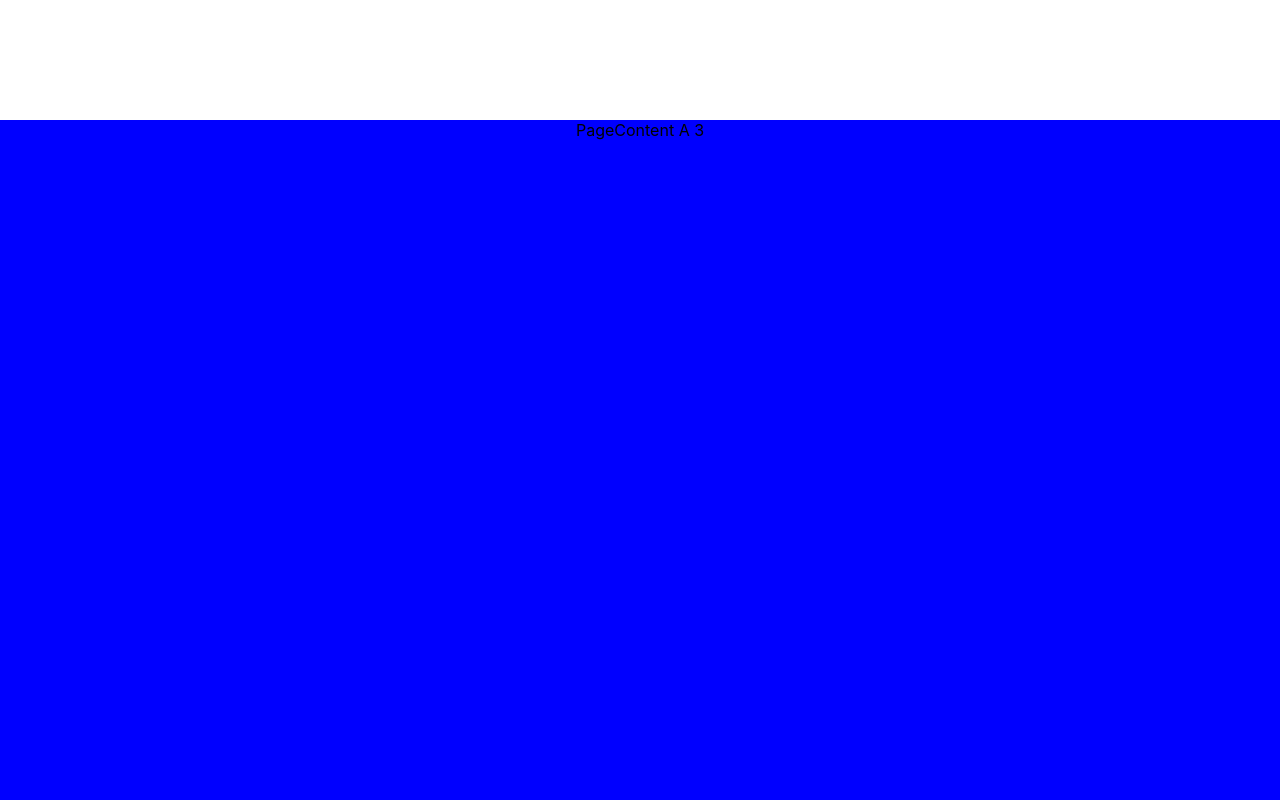
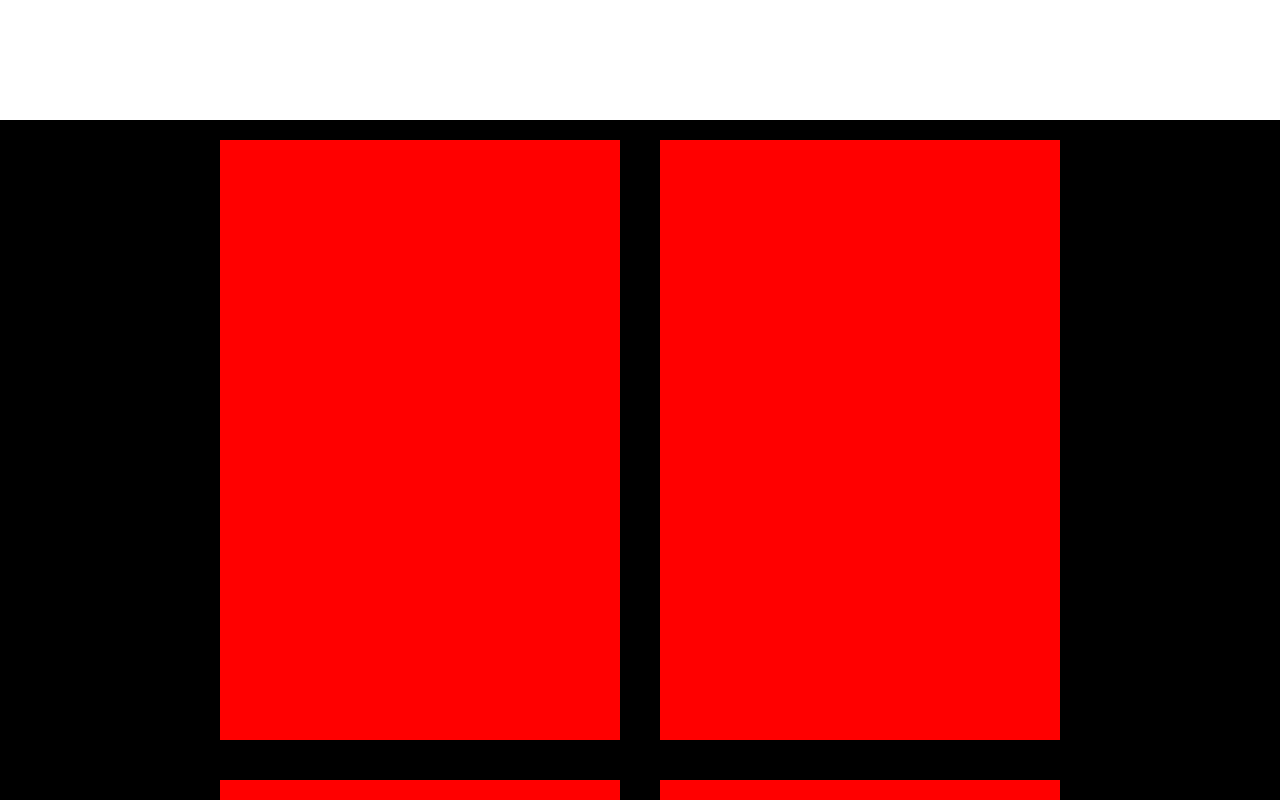
Before and after one commit to KrisHHFI/React-Front-end-Portfolio-Piece, a React (Create React App) app: page / in a window 1280 px wide. Shown: the part 1480-2280 px from the top of the page. Built offline with nearby package versions, Linux system fonts and the light colour scheme.

Commit message:
Basic structure for the products

```diff
--- a/src/App.css
+++ b/src/App.css
@@ -95,6 +95,15 @@
 }
 
 .PageContentA3 {
-  background-color: blue;
-  height: 100vh;
+  background-color: black;
+  display: flex;
+  flex-wrap: wrap;
+  justify-content: center;
 }
+
+.Product {
+  background-color: red;
+  height: 600px;
+  width: 400px;
+  margin: 20px
+}
--- a/src/Components/Project A/Navigation Bar A.js
+++ b/src/Components/Navigation Bar.js
@@ -1,6 +1,6 @@
 import React, { } from 'react';
-import '../../App.css';
-import CompanyALogo from '../../Images/Company A Logo.png';
+import '../App.css';
+import CompanyALogo from '../Images/Company A Logo.png';
 
 
 export default function NavigationBarA() {
@@ -16,7 +16,7 @@ export default function NavigationBarA() {
                     Products
                 </div>
                 <div class="NavBarA-Link">
-                    Blog
+                    Our Story
                 </div>
                 <div class="NavBarA-Link">
                     About
--- a/src/Components/Project A/PageContent A 1.js
+++ b/src/Components/PageContent1.js
@@ -1,5 +1,5 @@
 import React, { } from 'react';
-import A1 from '../../Videos/A1.mp4';
+import A1 from '../Videos/A1.mp4';
 
 export default function PageContentA1() {
 
--- a/src/Components/Project A/PageContent A 2.js
+++ b/src/Components/PageContent2.js
@@ -1,5 +1,5 @@
 import React, { } from 'react';
-import A2Image from '../../Images/A2Image.png';
+import A2Image from '../Images/Content2Image.png';
 
 export default function PageContentA2() {
 
--- /dev/null
+++ b/src/Components/PageContent3.js
@@ -0,0 +1,16 @@
+import React, {} from 'react';
+
+export default function PageContentA3() {
+
+
+    return (
+        <div class = "PageContentA3">
+            <div class = "Product"></div>
+            <div class = "Product"></div>
+            <div class = "Product"></div>
+            <div class = "Product"></div>
+            <div class = "Product"></div>
+            <div class = "Product"></div>
+        </div>
+    );
+}
--- a/src/Components/Project A/PageContent A 3.js
+++ /dev/null
@@ -1,11 +0,0 @@
-import React, {} from 'react';
-
-export default function PageContentA3() {
-
-
-    return (
-        <div class = "PageContentA3">
-            PageContent A 3
-        </div>
-    );
-}
```
Also changed, not shown: src/App.js (+5 -5 lines), src/Components/Footer.js (renamed from src/Components/Project A/Footer A.js), src/Images/Content2Image.png (renamed from src/Images/A2Image.png), 1 other file (tests, documents, lock files or other folders).
